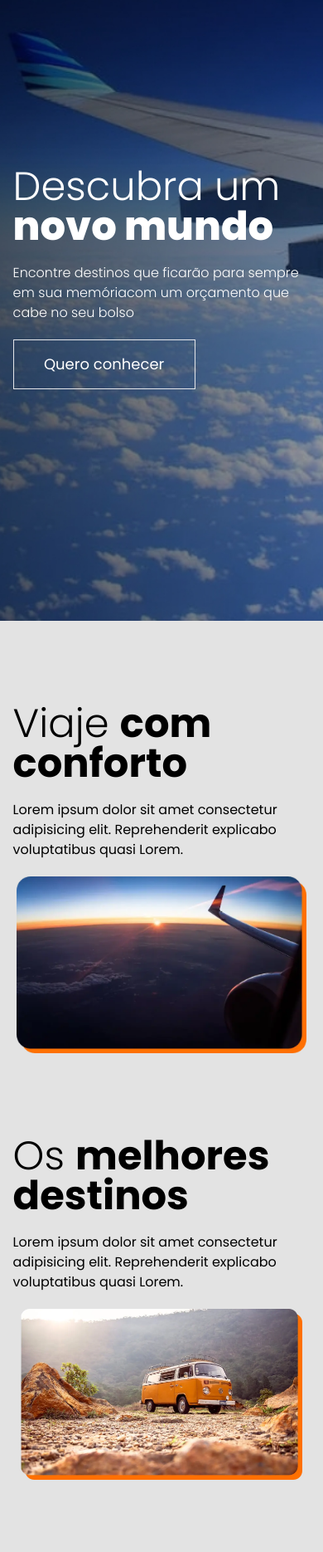
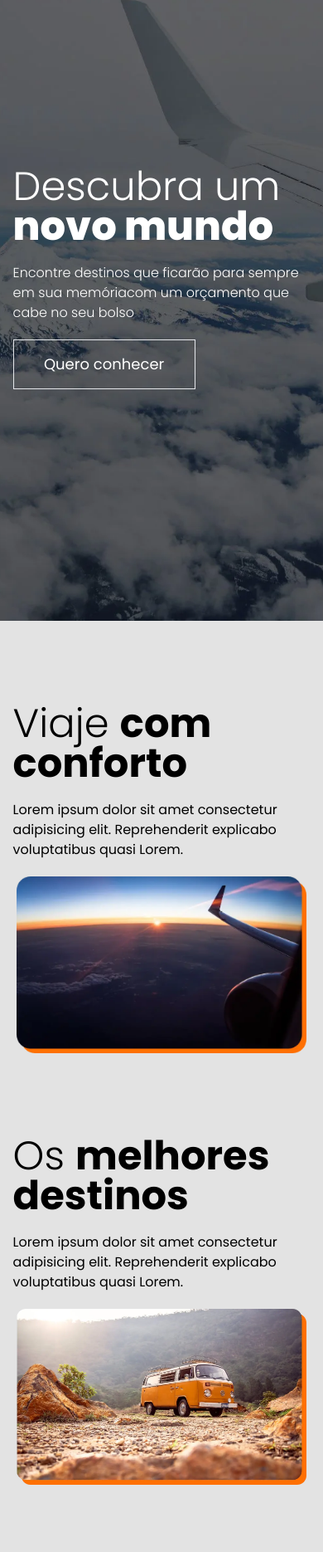
Before and after one commit to eudeda/SiteViagens, a website: page index.html in a window 390 px wide. Shown: the part 79-1949 px from the top of the page at 83% size. Drawn offline with nearby package versions, Linux system fonts and the light colour scheme.

Commit message:
Some issues possibly fixed
- Mobile menu close button bug solved✅
- Images in the second section resized ✅
- Hero background image changed ✅

```diff
--- a/index.html
+++ b/index.html
@@ -63,7 +63,7 @@
         </div>
     </header>
 
-    <section class="h-[98vh] bg-[url('/imgs/bg-inicio-site.webp')] bg-no-repeat bg-center bg-cover">
+    <section class="h-[98vh] bg-[url('/imgs/bg-hero.webp')] bg-no-repeat bg-center bg-cover">
         <div class="view h-full flex items-center">
 
             <div class="text-white">
@@ -106,7 +106,7 @@
                     </div>
 
                     <div class="flex justify-center">
-                        <div class="max-w-[480px] max-[796px]:max-w-[340px] max-[900px]:w-96">
+                        <div class="max-w-[480px] max-[796px]:max-w-[350px] max-[900px]:w-96">
                             <img class="" src="imgs/carro.webp" alt="foto">
                         </div>
                     </div>
@@ -120,7 +120,7 @@
                             Reprehenderit explicabo voluptatibus quasi Lorem.</p>
                     </div>
                     <div class="flex justify-center">
-                        <div class="max-w-[480px] max-[796px]:max-w-[340px] max-[900px]:w-96">
+                        <div class="max-w-[480px] max-[796px]:max-w-[350px] max-[900px]:w-96">
                             <img class="" src="imgs/hoteis.webp" alt="foto">
                         </div>
                     </div>
```
Also changed, not shown: css/output.css, imgs/bg-hero.webp (added), imgs/bg-inicio-site.webp (deleted).
